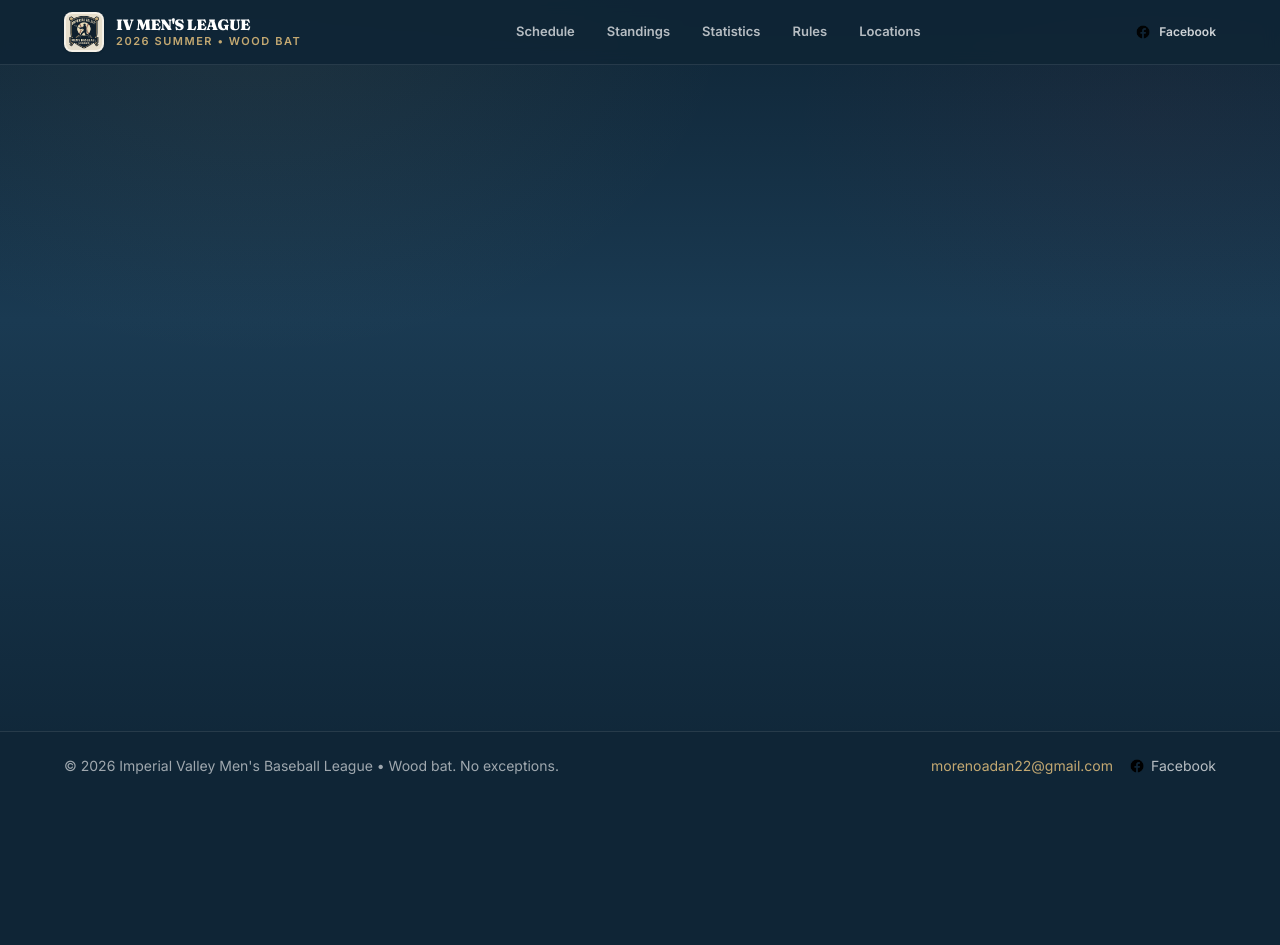
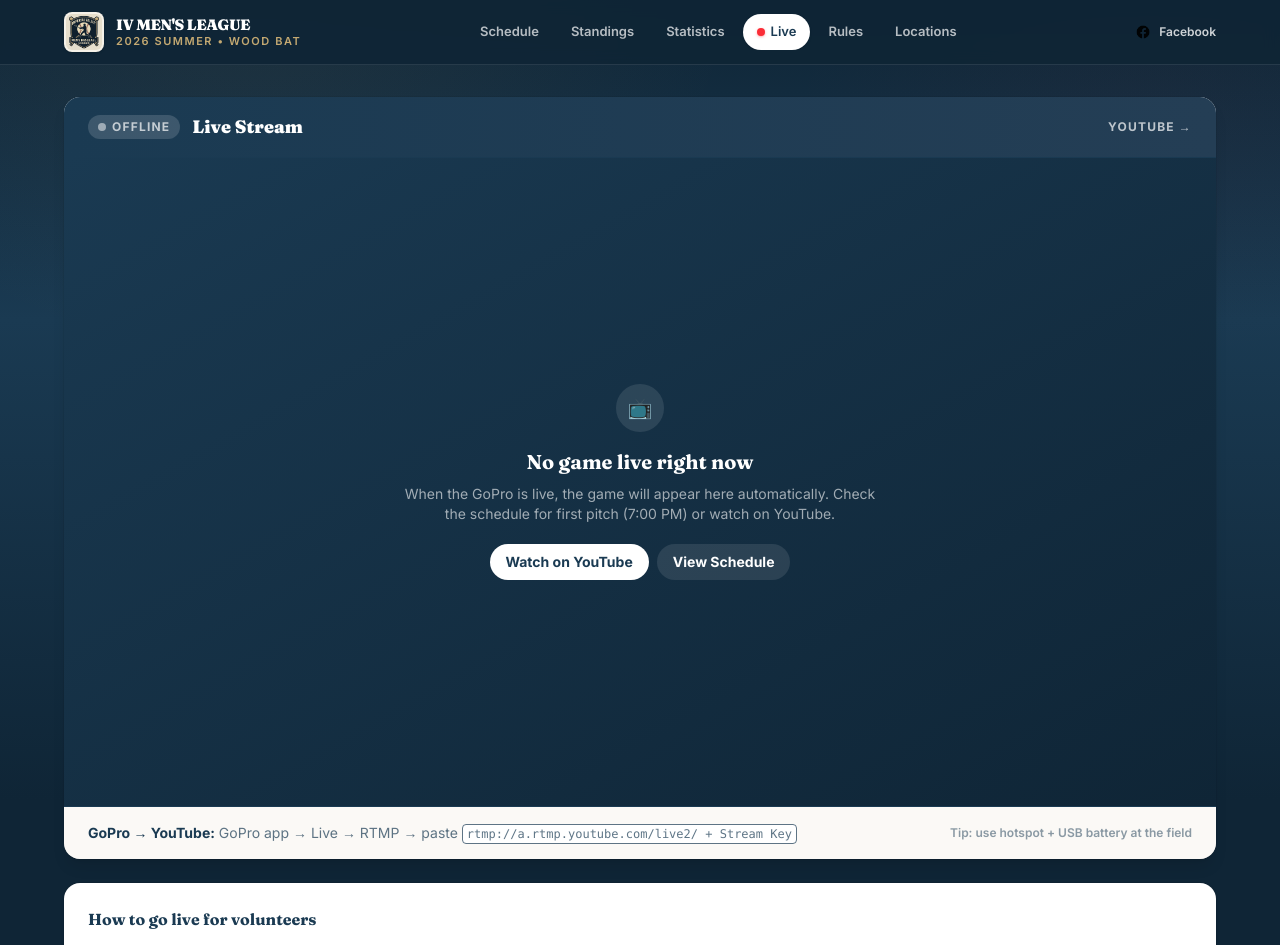
Before and after one commit to morenoadan22/ivabl, a React (Vite) app: page /live in a window 1280 px wide. Shown: the top 945 px of the page. Before the commit the page ends 800 px from the top, so only its background shows below. Built offline with nearby package versions, Linux system fonts and the light colour scheme.

Commit message:
add live streaming capabilities

```diff
--- a/src/App.jsx
+++ b/src/App.jsx
@@ -3,6 +3,7 @@ import Layout from "./components/Layout.jsx";
 import Schedule from "./pages/Schedule.jsx";
 import Standings from "./pages/Standings.jsx";
 import Statistics from "./pages/Statistics.jsx";
+import Live from "./pages/Live.jsx";
 import Rules from "./pages/Rules.jsx";
 import Locations from "./pages/Locations.jsx";
 import TeamPage from "./pages/TeamPage.jsx";
@@ -15,6 +16,7 @@ export default function App() {
           <Route path="/" element={<Schedule />} />
           <Route path="/standings" element={<Standings />} />
           <Route path="/statistics" element={<Statistics />} />
+          <Route path="/live" element={<Live />} />
           <Route path="/rules" element={<Rules />} />
           <Route path="/locations" element={<Locations />} />
           <Route path="/team/:slug" element={<TeamPage />} />
--- a/src/components/Layout.jsx
+++ b/src/components/Layout.jsx
@@ -4,6 +4,7 @@ const nav = [
   { to: "/", label: "Schedule", end: true },
   { to: "/standings", label: "Standings" },
   { to: "/statistics", label: "Statistics" },
+  { to: "/live", label: "Live" },
   { to: "/rules", label: "Rules" },
   { to: "/locations", label: "Locations" },
 ];
@@ -24,20 +25,24 @@ export default function Layout({ children }) {
           </Link>
 
           <nav className="flex items-center gap-1 overflow-x-auto scrollbar-none">
-            {nav.map(n => (
+            {nav.map(n => {
+              const isLive = n.to === "/live";
+              return (
                 <NavLink
                   key={n.to}
                   to={n.to}
                   end={n.end}
                   className={({ isActive }) =>
-                  `px-3.5 py-2 rounded-full text-[13px] font-semibold whitespace-nowrap transition ${
+                    `inline-flex items-center gap-1.5 px-3.5 py-2 rounded-full text-[13px] font-semibold whitespace-nowrap transition ${
                       isActive ? "bg-white text-navy shadow" : "text-white/70 hover:text-white hover:bg-white/10"
-                  }`
+                    } ${isLive && !isActive ? "ring-1 ring-red-500/30" : ""}`
                   }
                 >
+                  {isLive && <span className="h-2 w-2 rounded-full bg-red-500 shadow shadow-red-500/30" />}
                   {n.label}
                 </NavLink>
-            ))}
+              );
+            })}
           </nav>
 
           <a href="https://www.facebook.com/groups/538464853381722" target="_blank" rel="noreferrer" className="hidden md:inline-flex items-center gap-2 text-xs font-semibold text-white/80 hover:text-white">
--- /dev/null
+++ b/src/pages/Live.jsx
@@ -0,0 +1,78 @@
+import { Link } from "react-router-dom";
+
+// Replace with your YouTube live EMBED URL when you go live.
+// Option A - single live video:  https://www.youtube.com/embed/YOUR_VIDEO_ID
+// Option B - auto show whatever is live on your channel: https://www.youtube.com/embed/live_stream?channel=YOUR_CHANNEL_ID
+// Get Channel ID: YouTube Studio → Settings → Advanced or https://www.youtube.com/account_advanced
+const LIVE_EMBED_URL = ""; // e.g. "https://www.youtube.com/embed/live_stream?channel=UCxxxxxxxxxxxxxxxx"
+const YOUTUBE_CHANNEL_URL = "https://www.youtube.com/@ivabl"; // update to your channel
+const IS_LIVE = Boolean(LIVE_EMBED_URL);
+
+export default function Live() {
+  return (
+    <div className="space-y-6">
+      <div className="rounded-2xl bg-white shadow-lg ring-1 ring-black/5 overflow-hidden">
+        <div className="px-5 sm:px-6 py-4 border-b bg-gradient-to-r from-navy to-navy-mid flex flex-wrap items-center justify-between gap-3">
+          <div className="flex items-center gap-3">
+            <span className={`inline-flex items-center gap-1.5 px-2.5 py-1 rounded-full text-xs font-black tracking-widest ${IS_LIVE ? "bg-red-600 text-white animate-pulse" : "bg-white/15 text-white/70"}`}>
+              <span className={`h-2 w-2 rounded-full ${IS_LIVE ? "bg-white" : "bg-white/50"}`} /> {IS_LIVE ? "LIVE NOW" : "OFFLINE"}
+            </span>
+            <h1 className="font-display font-black text-white text-lg">Live Stream</h1>
+          </div>
+          <a href={YOUTUBE_CHANNEL_URL} target="_blank" rel="noreferrer" className="text-xs font-bold tracking-widest text-white/70 hover:text-white">
+            YOUTUBE →
+          </a>
+        </div>
+
+        <div className="bg-black">
+          {IS_LIVE ? (
+            <div className="aspect-video w-full">
+              <iframe
+                src={LIVE_EMBED_URL}
+                title="IVABL Live Stream"
+                className="h-full w-full"
+                allow="accelerometer; autoplay; clipboard-write; encrypted-media; gyroscope; picture-in-picture; web-share"
+                allowFullScreen
+              />
+            </div>
+          ) : (
+            <div className="aspect-video w-full flex flex-col items-center justify-center p-6 sm:p-8 text-center bg-gradient-to-br from-navy to-navy-deep">
+              <div className="h-12 w-12 rounded-full bg-white/10 flex items-center justify-center mb-4">
+                <span className="text-xl">📺</span>
+              </div>
+              <h2 className="font-display font-bold text-white text-xl">No game live right now</h2>
+              <p className="text-white/60 text-sm mt-2 max-w-[480px]">
+                When the GoPro is live, the game will appear here automatically. Check the schedule for first pitch (7:00 PM) or watch on YouTube.
+              </p>
+              <div className="flex flex-wrap gap-2 justify-center mt-5">
+                <a href={YOUTUBE_CHANNEL_URL} target="_blank" rel="noreferrer" className="px-4 py-2 rounded-full bg-white text-navy text-sm font-bold hover:bg-cream transition">
+                  Watch on YouTube
+                </a>
+                <Link to="/" className="px-4 py-2 rounded-full bg-white/10 text-white text-sm font-bold hover:bg-white/15 transition">
+                  View Schedule
+                </Link>
+              </div>
+            </div>
+          )}
+        </div>
+
+        <div className="px-5 sm:px-6 py-4 bg-cream/40 border-t flex flex-col sm:flex-row gap-3 sm:items-center justify-between">
+          <div className="text-sm text-navy/70">
+            <span className="font-bold text-navy">GoPro → YouTube:</span> GoPro app → Live → RTMP → paste <code className="px-1 py-0.5 rounded bg-white border text-xs">rtmp://a.rtmp.youtube.com/live2/ + Stream Key</code>
+          </div>
+          <span className="text-xs font-semibold text-navy/50">Tip: use hotspot + USB battery at the field</span>
+        </div>
+      </div>
+
+      <div className="rounded-2xl bg-white shadow ring-1 ring-black/5 p-5 sm:p-6">
+        <h2 className="font-display font-bold text-navy">How to go live for volunteers</h2>
+        <ol className="mt-3 space-y-2 text-sm text-navy/70 list-decimal list-inside">
+          <li>YouTube Studio → <strong>Go Live → Stream</strong> → copy Stream Key (keep private)</li>
+          <li>GoPro Quik → Live → **Set up Live → RTMP** → paste `rtmp://a.rtmp.youtube.com/live2/KEY`</li>
+          <li>At field: GoPro → phone hotspot (5+ Mbps up) → Start Live. Set `LIVE_EMBED_URL` in `src/pages/Live.jsx` to `https://www.youtube.com/embed/YOUR_VIDEO_ID` or use `live_stream?channel=...` for auto.</li>
+        </ol>
+        <p className="text-xs text-navy/50 mt-3">To make the pill show “LIVE NOW” without a rebuild, set `LIVE_EMBED_URL` to your `live_stream` channel embed — it will show the live feed whenever YouTube has one.</p>
+      </div>
+    </div>
+  );
+}
```
Lines whose indentation alone changed are shown as unchanged.
